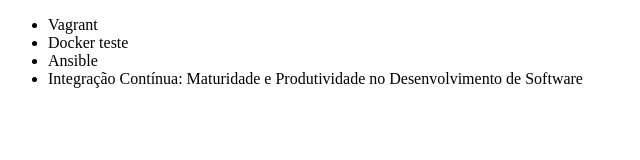
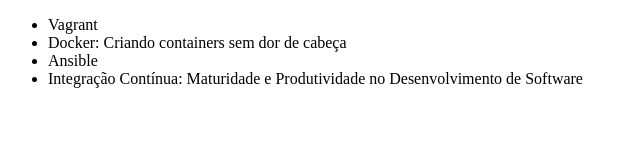
Before and after one commit to williamvaccari/alura-git, a plain HTML site: page index.html in a window 1280 px wide. Shown: the whole page, without its empty margins (0-640 px from the left). Drawn offline with Linux system fonts and the light colour scheme.

Commit message:
Alterando o nome do curso de Docker

```diff
--- a/index.html
+++ b/index.html
@@ -7,7 +7,7 @@
 <body>
     <ul>
         <li>Vagrant</li>
-        <li>Docker teste</li>
+        <li>Docker: Criando containers sem dor de cabeça</li>
         <li>Ansible</li>
         <li>Integração Contínua: Maturidade e Produtividade no Desenvolvimento de Software</li>
     </ul>
```
